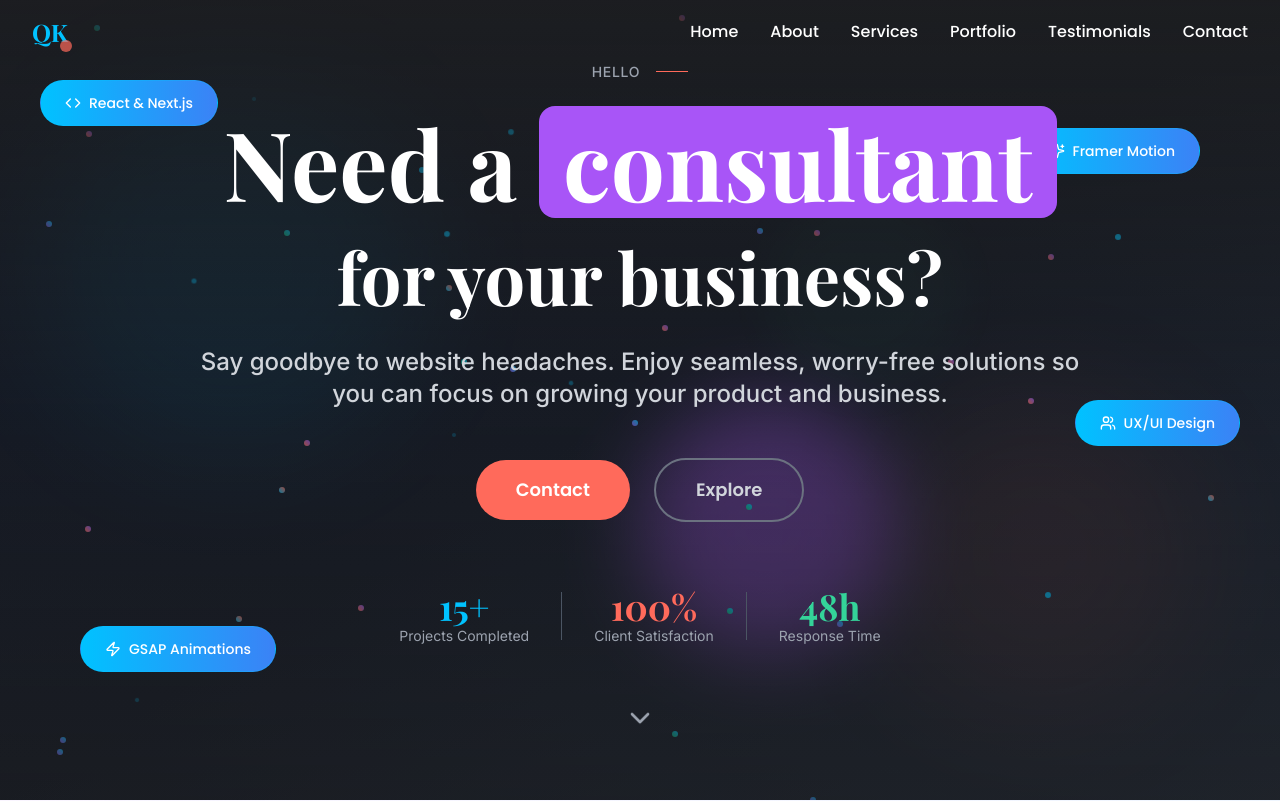
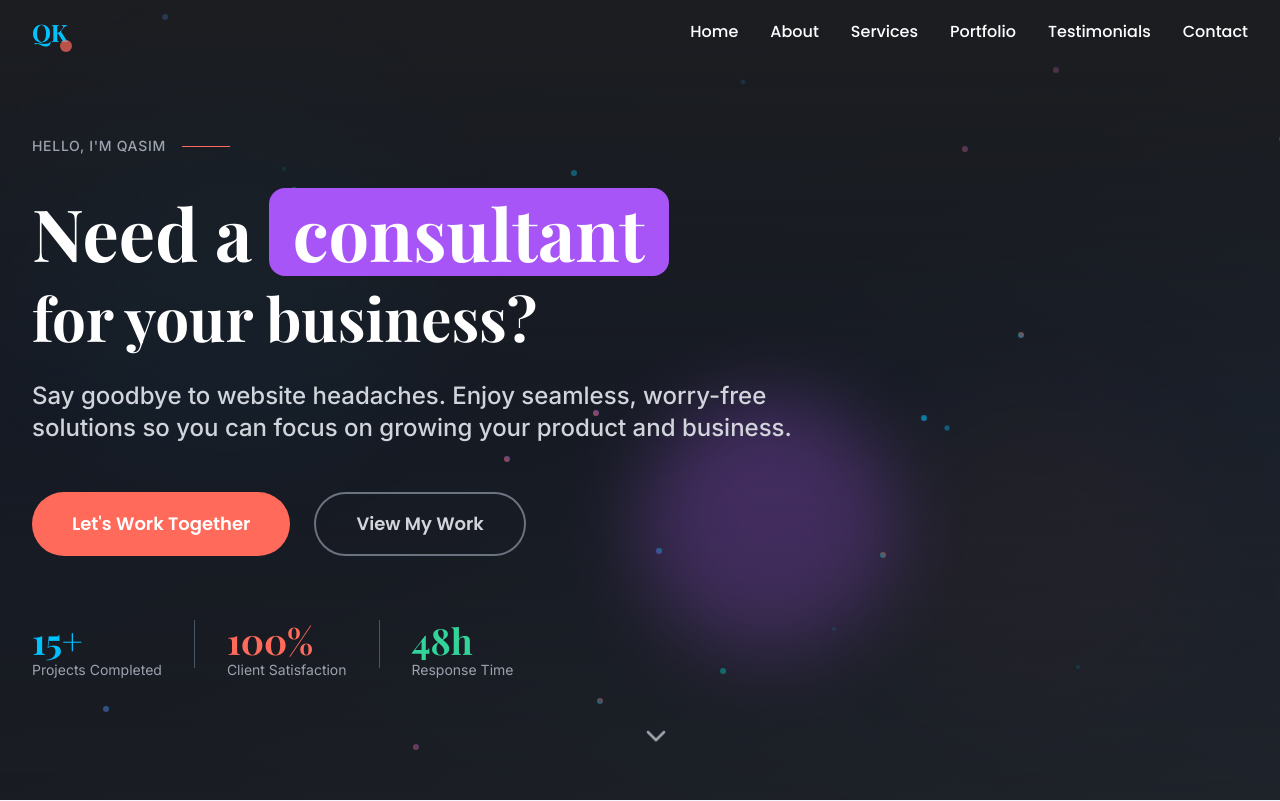
Before and after one commit to Qasim21569/qasim-portfolio, a React (Vite) app: page / in a window 1280 px wide. Shown: the top 801 px of the page. Built offline with nearby package versions, Linux system fonts and the light colour scheme.

Commit message:
Refactor landing page
Clean up landing page, remove technology labels, left-align main text, and enhance overall look.

```diff
--- a/src/components/Hero.tsx
+++ b/src/components/Hero.tsx
@@ -1,6 +1,6 @@
 
 import React, { useState, useEffect } from 'react';
-import { ChevronDown, Code, Sparkles, Zap, Users } from 'lucide-react';
+import { ChevronDown } from 'lucide-react';
 
 const Hero = () => {
   const [currentWordIndex, setCurrentWordIndex] = useState(0);
@@ -41,10 +41,10 @@ const Hero = () => {
   };
 
   return (
-    <section id="home" className="relative min-h-screen flex items-center justify-center overflow-hidden bg-gradient-to-br from-slate-900 via-gray-900 to-slate-800">
-      {/* Enhanced Animated Background */}
+    <section id="home" className="relative min-h-screen flex items-center overflow-hidden bg-gradient-to-br from-slate-900 via-gray-900 to-slate-800">
+      {/* Minimal Background Effects */}
       <div className="particles-bg">
-        {[...Array(30)].map((_, i) => (
+        {[...Array(15)].map((_, i) => (
           <div
             key={i}
             className="particle"
@@ -58,53 +58,28 @@ const Hero = () => {
         ))}
       </div>
 
-      {/* Dynamic Background Shapes */}
+      {/* Subtle Background Shapes */}
       <div className="absolute inset-0 overflow-hidden">
-        <div className="absolute top-20 left-10 w-96 h-96 bg-vivid-cyan opacity-10 rounded-full blur-3xl animate-float"></div>
-        <div className="absolute bottom-20 right-20 w-80 h-80 bg-warm-coral opacity-10 rounded-full blur-3xl animate-float" style={{animationDelay: '3s'}}></div>
-        <div className="absolute top-1/2 left-1/2 w-64 h-64 bg-purple-500 opacity-8 rounded-full blur-2xl animate-pulse"></div>
-        <div className="absolute top-1/4 right-1/4 w-48 h-48 bg-emerald-400 opacity-5 rounded-full blur-xl animate-float" style={{animationDelay: '1.5s'}}></div>
+        <div className="absolute top-20 left-10 w-96 h-96 bg-vivid-cyan opacity-5 rounded-full blur-3xl animate-float"></div>
+        <div className="absolute bottom-20 right-20 w-80 h-80 bg-warm-coral opacity-5 rounded-full blur-3xl animate-float" style={{animationDelay: '3s'}}></div>
+        <div className="absolute top-1/2 left-1/2 w-64 h-64 bg-purple-500 opacity-3 rounded-full blur-2xl animate-pulse"></div>
       </div>
 
       {/* Hero Overlay */}
       <div className="hero-overlay absolute inset-0 z-10"></div>
 
-      {/* Enhanced Floating Skill Tags */}
-      <div className="absolute top-20 left-10 animate-float z-20 hidden lg:block">
-        <div className="skill-tag-enhanced">
-          <Code className="w-4 h-4 mr-2" />
-          React & Next.js
-        </div>
-      </div>
-      <div className="absolute top-32 right-20 animate-float z-20 hidden lg:block" style={{animationDelay: '1s'}}>
-        <div className="skill-tag-enhanced">
-          <Sparkles className="w-4 h-4 mr-2" />
-          Framer Motion
-        </div>
-      </div>
-      <div className="absolute bottom-32 left-20 animate-float z-20 hidden lg:block" style={{animationDelay: '2s'}}>
-        <div className="skill-tag-enhanced">
-          <Zap className="w-4 h-4 mr-2" />
-          GSAP Animations
-        </div>
-      </div>
-      <div className="absolute top-1/2 right-10 animate-float z-20 hidden lg:block" style={{animationDelay: '1.5s'}}>
-        <div className="skill-tag-enhanced">
-          <Users className="w-4 h-4 mr-2" />
-          UX/UI Design
-        </div>
+      {/* Main Content - Left Aligned */}
+      <div className="relative z-20 w-full px-4 sm:px-6 lg:px-8 max-w-7xl mx-auto">
+        <div className="flex items-center min-h-screen">
+          <div className="w-full lg:w-2/3 pt-20">
+            {/* Small greeting */}
+            <div className="flex items-center mb-8 animate-fade-in-up">
+              <span className="font-inter text-sm font-medium text-gray-400 uppercase tracking-wider">HELLO, I'M QASIM</span>
+              <div className="w-12 h-px bg-warm-coral ml-4"></div>
             </div>
 
-      {/* Main Content */}
-      <div className="relative z-20 text-center px-4 sm:px-6 lg:px-8 max-w-6xl mx-auto">
-        {/* Small greeting */}
-        <div className="inline-flex items-center mb-6 animate-fade-in-up">
-          <span className="font-inter text-sm font-medium text-gray-400 uppercase tracking-wider">HELLO</span>
-          <div className="w-8 h-px bg-warm-coral ml-4"></div>
-        </div>
-
-        {/* Dynamic Headline */}
-        <h1 className="font-playfair font-bold text-5xl md:text-7xl lg:text-8xl text-pure-white mb-8 leading-tight animate-fade-in-up" style={{animationDelay: '0.2s'}}>
+            {/* Dynamic Headline - Left Aligned */}
+            <h1 className="font-playfair font-bold text-5xl md:text-6xl lg:text-7xl text-pure-white mb-8 leading-tight animate-fade-in-up text-left" style={{animationDelay: '0.2s'}}>
               Need a{' '}
               <span className="relative inline-block">
                 <span
@@ -116,21 +91,21 @@ const Hero = () => {
                 </span>
               </span>
               <br />
-          <span className="text-4xl md:text-6xl lg:text-7xl">for your business?</span>
+              <span className="text-4xl md:text-5xl lg:text-6xl">for your business?</span>
             </h1>
 
-        <p className="font-inter font-medium text-xl md:text-2xl lg:text-2xl text-gray-300 mb-12 max-w-4xl mx-auto leading-relaxed animate-fade-in-up" style={{animationDelay: '0.4s'}}>
+            <p className="font-inter font-medium text-xl md:text-2xl text-gray-300 mb-12 max-w-3xl leading-relaxed animate-fade-in-up text-left" style={{animationDelay: '0.4s'}}>
               Say goodbye to website headaches. Enjoy seamless, worry-free solutions
               so you can focus on growing your product and business.
             </p>
 
-        {/* Enhanced CTA Buttons */}
-        <div className="flex flex-col sm:flex-row gap-6 justify-center items-center mb-16 animate-fade-in-up" style={{animationDelay: '0.6s'}}>
+            {/* CTA Buttons - Left Aligned */}
+            <div className="flex flex-col sm:flex-row gap-6 mb-16 animate-fade-in-up" style={{animationDelay: '0.6s'}}>
               <button
                 onClick={scrollToContact}
                 className="group relative overflow-hidden bg-warm-coral hover:bg-opacity-90 text-white font-poppins font-semibold text-lg px-10 py-4 rounded-full transition-all duration-300 hover:shadow-2xl hover:-translate-y-1 hover:scale-105"
               >
-            <span className="relative z-10">Contact</span>
+                <span className="relative z-10">Let's Work Together</span>
                 <div className="absolute inset-0 bg-gradient-to-r from-warm-coral to-pink-500 opacity-0 group-hover:opacity-100 transition-opacity duration-300"></div>
               </button>
 
@@ -138,30 +113,32 @@ const Hero = () => {
                 onClick={scrollToPortfolio}
                 className="group relative overflow-hidden border-2 border-gray-500 text-gray-300 hover:border-vivid-cyan hover:text-vivid-cyan font-poppins font-semibold text-lg px-10 py-4 rounded-full transition-all duration-300 hover:shadow-lg hover:-translate-y-1"
               >
-            <span className="relative z-10">Explore</span>
+                <span className="relative z-10">View My Work</span>
               </button>
             </div>
 
-        {/* Enhanced Stats */}
-        <div className="flex flex-col sm:flex-row justify-center items-center gap-8 mb-16 animate-fade-in-up" style={{animationDelay: '0.8s'}}>
-          <div className="text-center">
+            {/* Enhanced Stats - Left Aligned */}
+            <div className="flex flex-col sm:flex-row gap-8 mb-16 animate-fade-in-up" style={{animationDelay: '0.8s'}}>
+              <div className="text-left">
                 <div className="text-4xl font-playfair font-bold text-vivid-cyan">15+</div>
                 <div className="text-sm font-inter text-gray-400">Projects Completed</div>
               </div>
               <div className="hidden sm:block w-px h-12 bg-gray-600"></div>
-          <div className="text-center">
+              <div className="text-left">
                 <div className="text-4xl font-playfair font-bold text-warm-coral">100%</div>
                 <div className="text-sm font-inter text-gray-400">Client Satisfaction</div>
               </div>
               <div className="hidden sm:block w-px h-12 bg-gray-600"></div>
-          <div className="text-center">
+              <div className="text-left">
                 <div className="text-4xl font-playfair font-bold text-emerald-400">48h</div>
                 <div className="text-sm font-inter text-gray-400">Response Time</div>
               </div>
             </div>
+          </div>
+        </div>
 
-        {/* Enhanced Scroll Indicator */}
-        <div className="animate-bounce" style={{animationDelay: '1s'}}>
+        {/* Scroll Indicator - Centered at Bottom */}
+        <div className="absolute bottom-10 left-1/2 transform -translate-x-1/2 animate-bounce" style={{animationDelay: '1s'}}>
           <div className="flex flex-col items-center space-y-2">
             <ChevronDown
               size={32}
@@ -172,9 +149,9 @@ const Hero = () => {
         </div>
       </div>
 
-      {/* Enhanced Particle Effects */}
+      {/* Minimal Particle Effects */}
       <div className="absolute inset-0 pointer-events-none">
-        {[...Array(12)].map((_, i) => (
+        {[...Array(8)].map((_, i) => (
           <div
             key={i}
             className="absolute w-1 h-1 bg-vivid-cyan rounded-full animate-twinkle"
```
Lines whose indentation alone changed are shown as unchanged.
